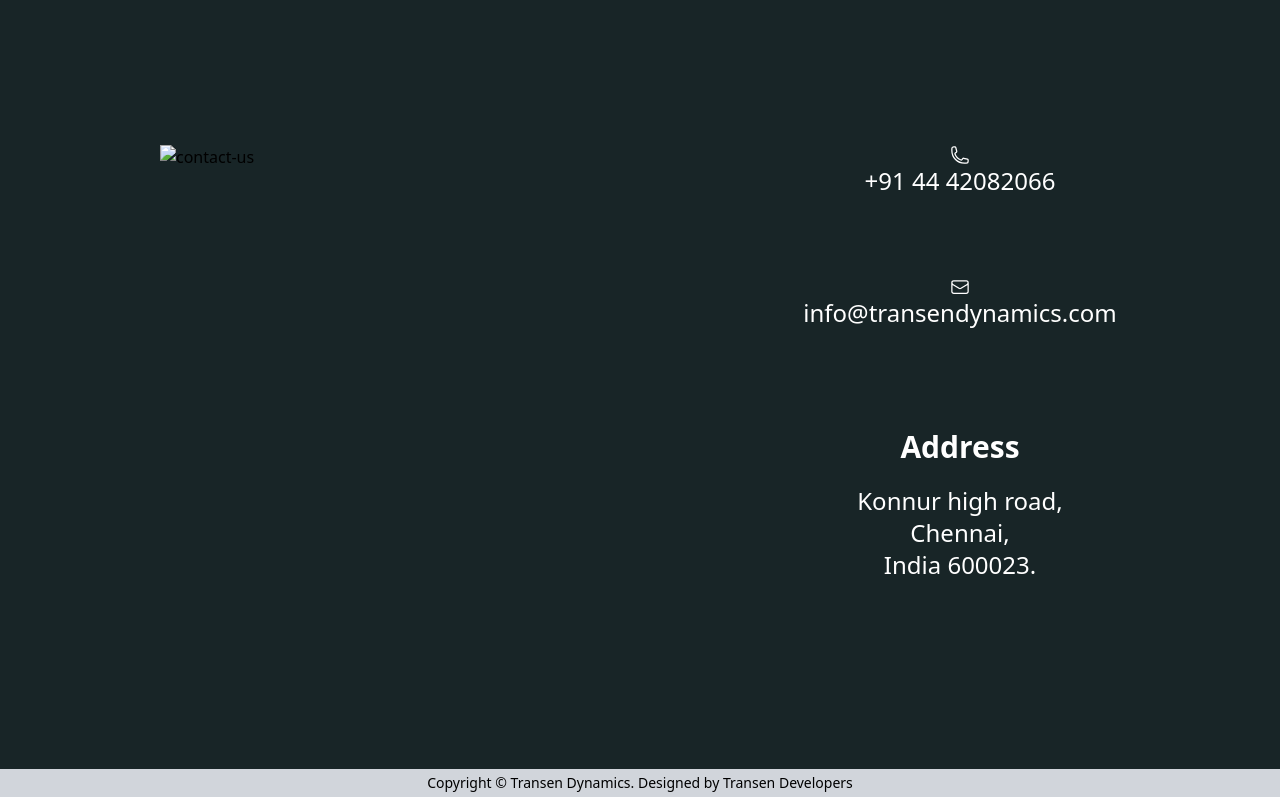
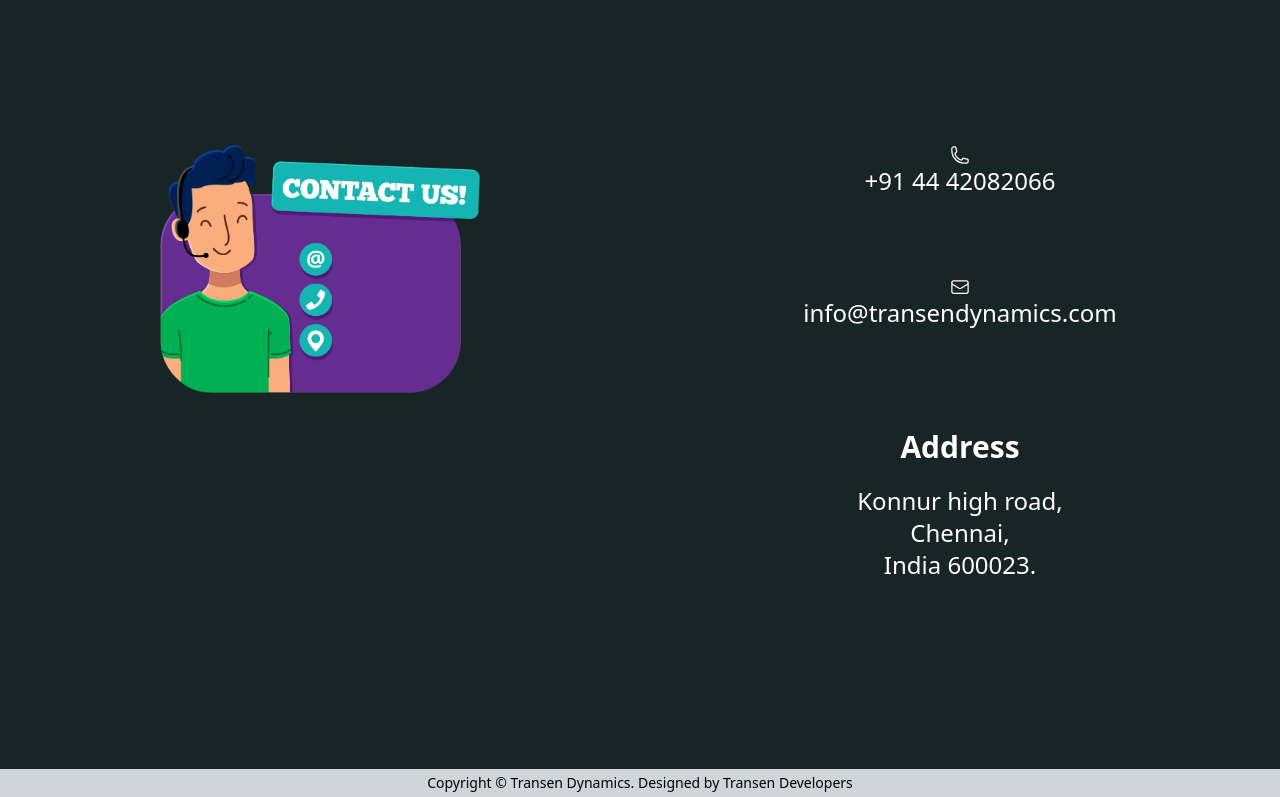
Before and after one commit to kamalaak/Transendynamics, a plain HTML site: page index.html in a window 1280 px wide. Shown: the part 3487-4284 px from the top of the page. Drawn offline with nearby package versions, Linux system fonts and the light colour scheme; the site is published under a folder, as on GitHub Pages, so addresses that start at the root find nothing.

Commit message:
Update index.html

```diff
--- a/index.html
+++ b/index.html
@@ -111,7 +111,7 @@
   <div class=" contact lg:h-screen">
 
     <div class="flex lg:pt-24 ">
-      <div class="w-1/2"> <img class="w-6/12 mx-auto mt-10  lg:mt-20 " src="/photos/NicePng_united-states-png_700924.png" alt="contact-us"> </div>
+      <div class="w-1/2"> <img class="w-6/12 mx-auto mt-10  lg:mt-20 " src="./photos/NicePng_united-states-png_700924.png" alt="contact-us"> </div>
       <div class="w-1/2 ">
        <div class="text-white text-center mt-10 lg:mt-20"> <span><svg class="mx-auto w-5 h-5" xmlns="http://www.w3.org/2000/svg" fill="none" viewBox="0 0 24 24" stroke-width="1.5" stroke="currentColor" class="w-6 h-6">
         <path stroke-linecap="round" stroke-linejoin="round" d="M2.25 6.75c0 8.284 6.716 15 15 15h2.25a2.25 2.25 0 002.25-2.25v-1.372c0-.516-.351-.966-.852-1.091l-4.423-1.106c-.44-.11-.902.055-1.173.417l-.97 1.293c-.282.376-.769.542-1.21.38a12.035 12.035 0 01-7.143-7.143c-.162-.441.004-.928.38-1.21l1.293-.97c.363-.271.527-.734.417-1.173L6.963 3.102a1.125 1.125 0 00-1.091-.852H4.5A2.25 2.25 0 002.25 4.5v2.25z" />
```
